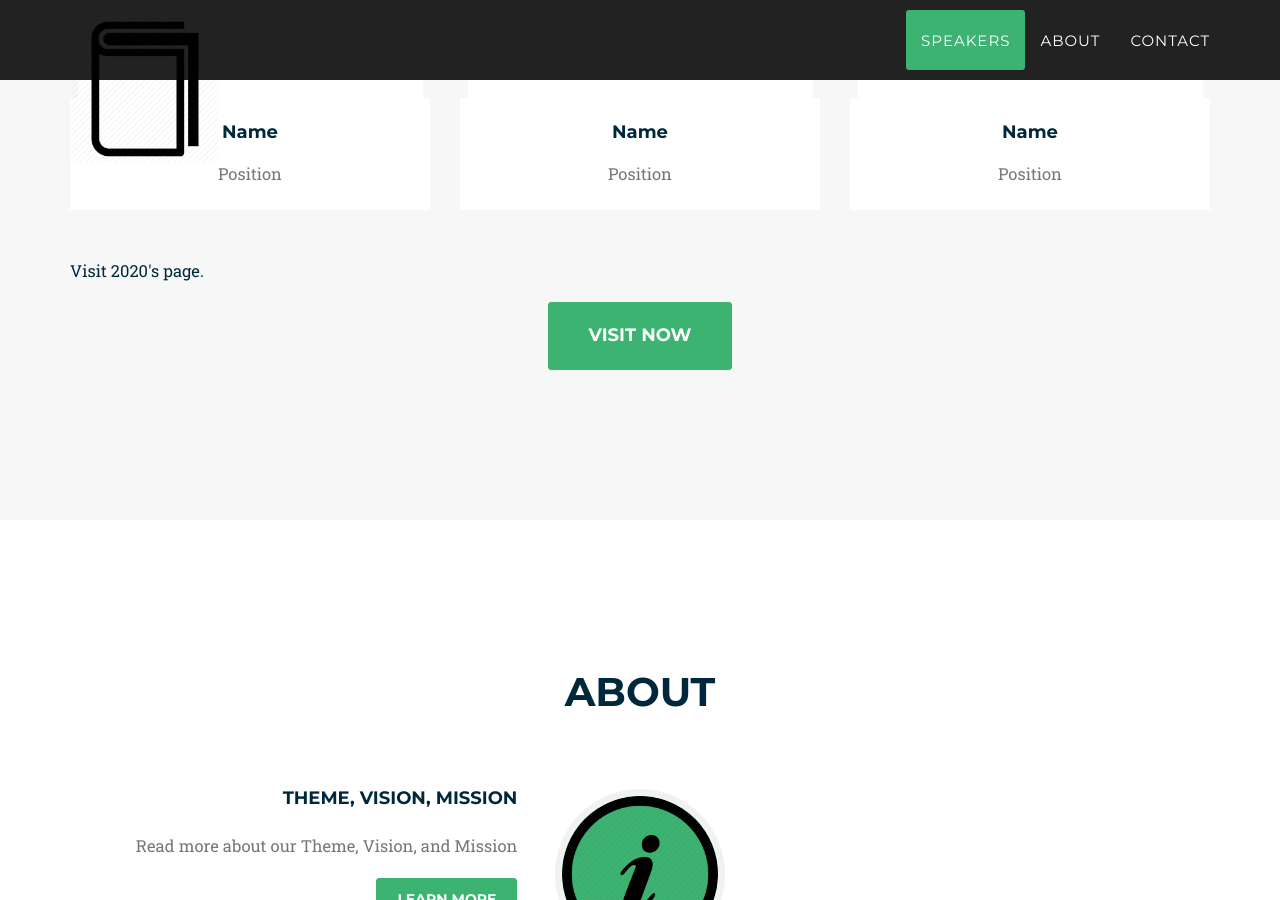
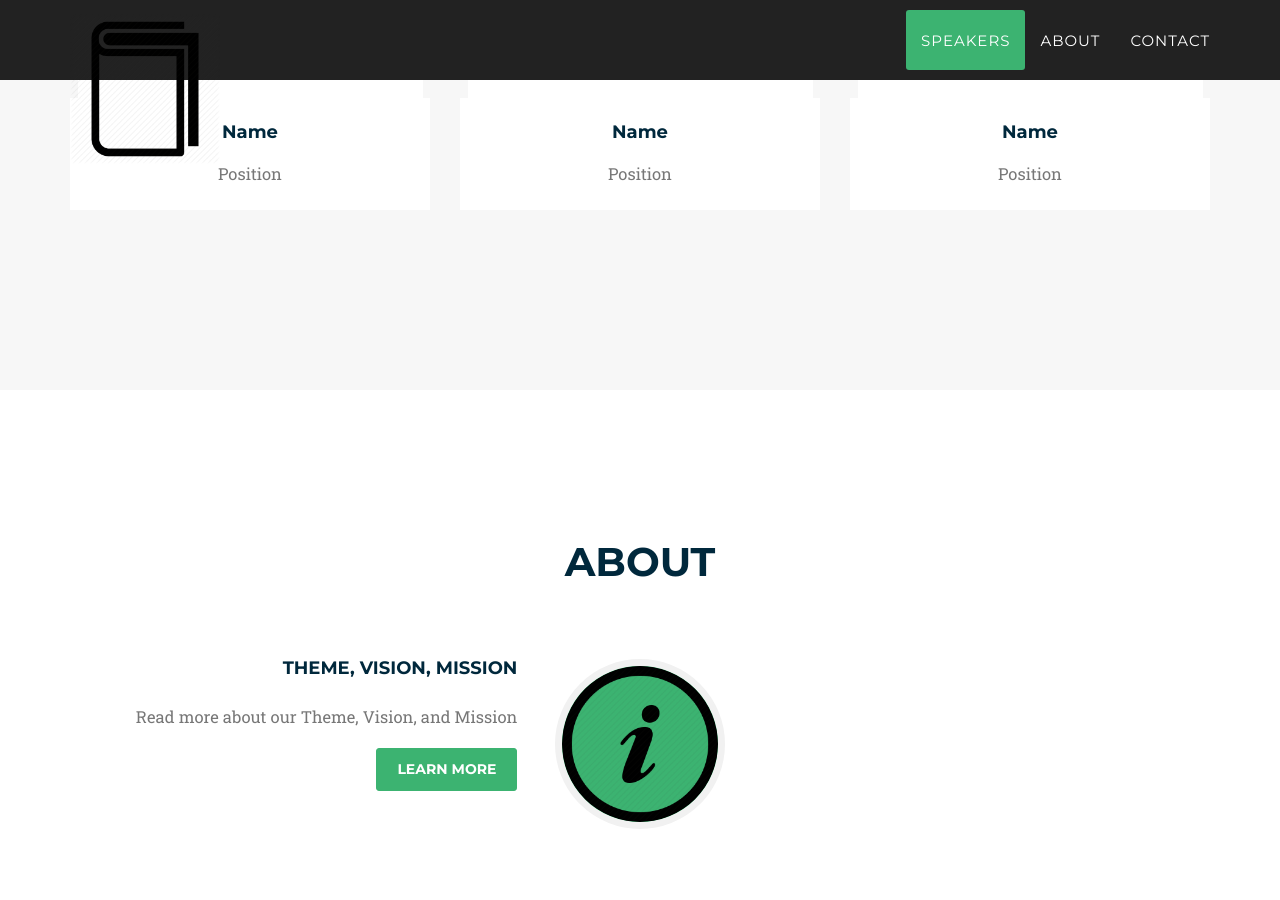
Before and after one commit to BSides-Aarhus/2020-Website, a Jekyll site: the page built from index.html, in a window 1280 px wide and 900 px high, scrolled down 2505 px. Built offline with Jekyll 4.4.1, drawn with Linux system fonts in a browser that asks for light colours; some web fonts are replaced.

```diff
--- a/_includes/2020_data/speakers.html
+++ b/_includes/2020_data/speakers.html
@@ -25,7 +25,9 @@
                 </div>
             {% endfor %}
             </div>
-            <p>Visit 2020's page.</p>
-            <center><a href="/" class="page-scroll btn btn-xl">Visit Now</a></center>
+            <!--
+	            <p>Visit main page.</p>
+                <center><a href="https://bsidesaar.dk" class="page-scroll btn btn-xl">Visit Now</a></center>
+            -->
         </div>
     </section>
```
